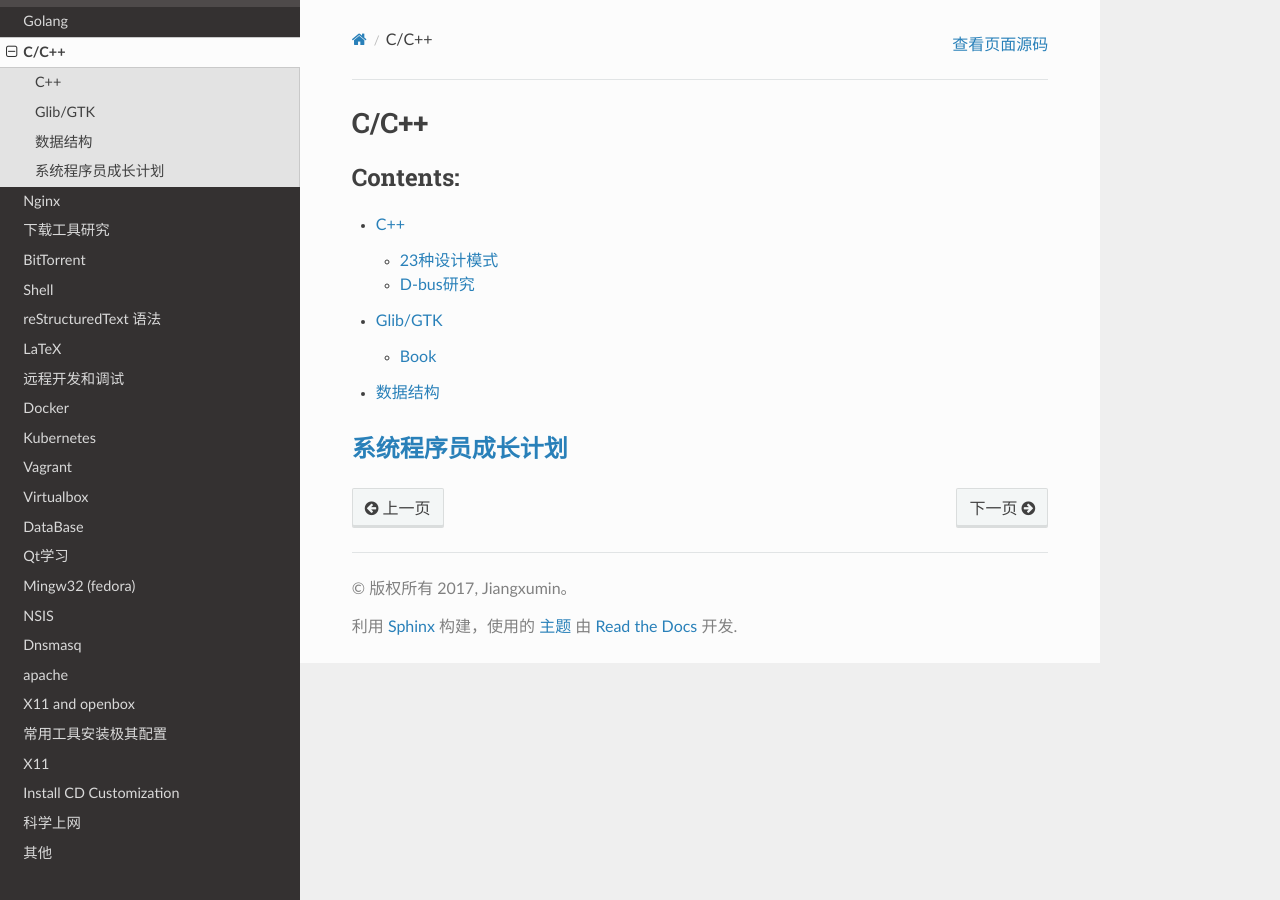
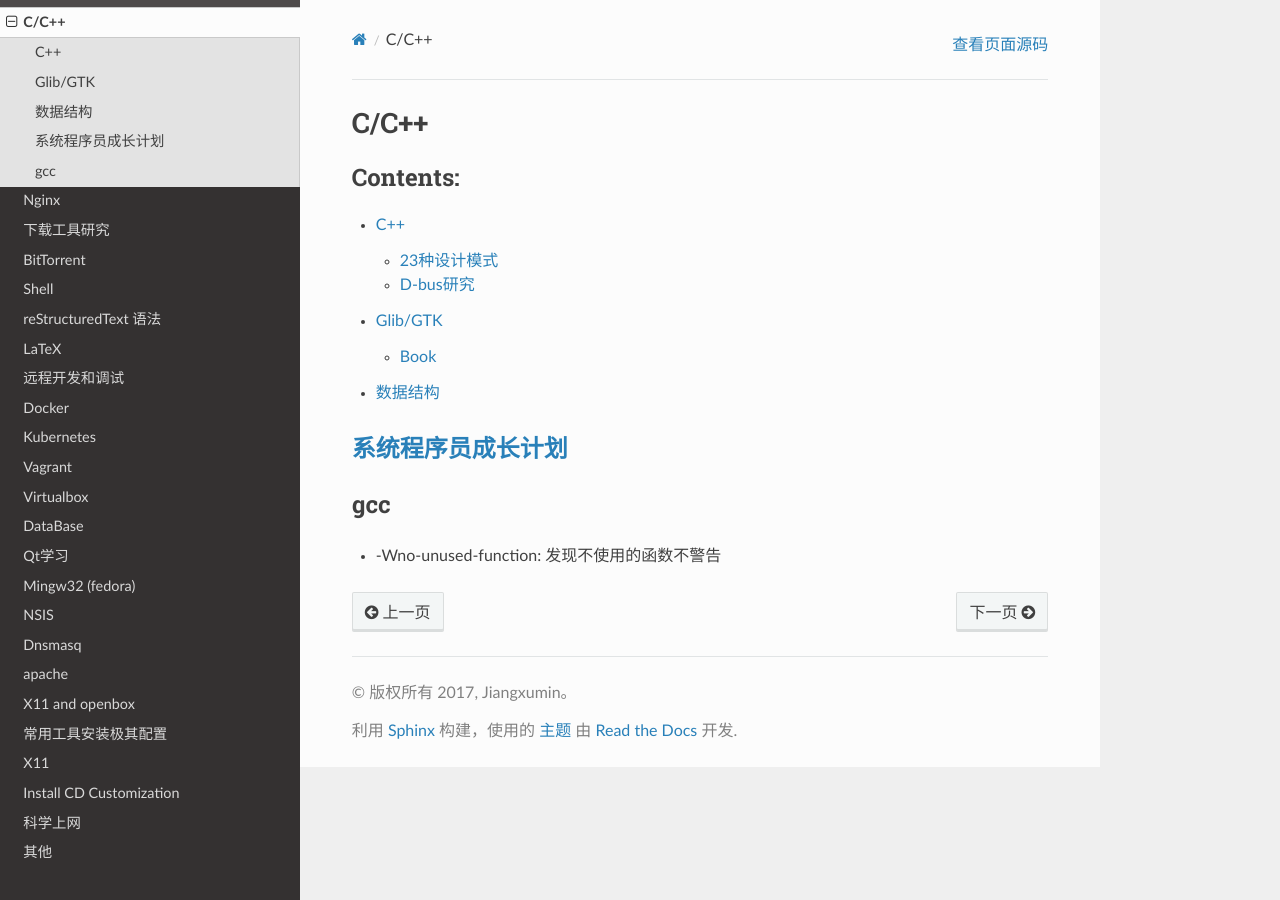
Before and after one commit to my-rds-store/my_space, a Sphinx documentation site: the page built from source/cpp/index.rst, in a window 1280 px wide. Built offline with Sphinx 7.4.7 and the Read the Docs theme 2.0.0, drawn with Linux system fonts in a browser that asks for light colours.

Commit message:
update ...

```diff
--- a/source/cpp/index.rst
+++ b/source/cpp/index.rst
@@ -16,3 +16,10 @@ C/C++
 ************************************************************************
 `系统程序员成长计划 <https://c-language-learn-plan.readthedocs.io>`_
 ************************************************************************
+
+
+******
+gcc
+******
+
+* -Wno-unused-function:  发现不使用的函数不警告
```
